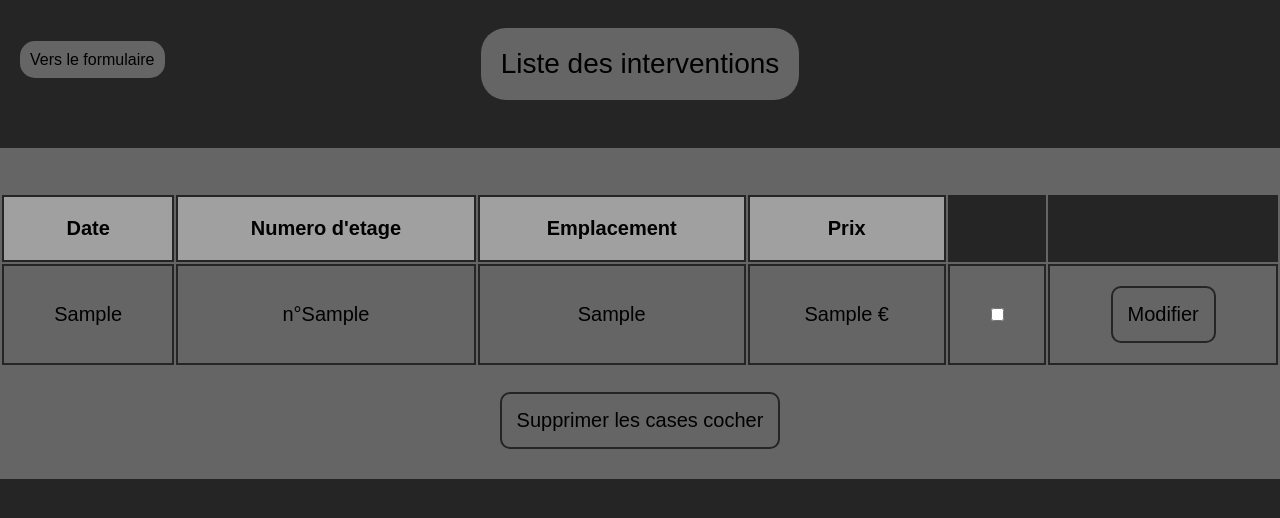
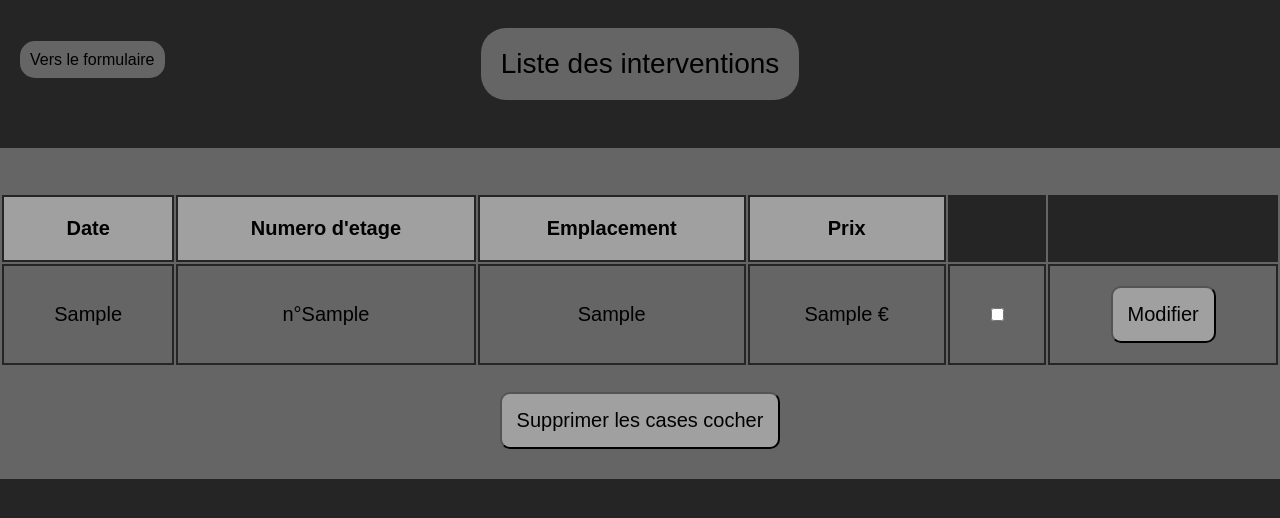
Before and after one commit to Clobac007/main, a PHP site: page /list.php in a window 1280 px wide. Shown: the top 518 px of the page. Run offline with PHP 8.4, Linux system fonts and the light colour scheme; tables that the repository leaves empty or names only in its code hold one stand-in row (values such as "Sample post").

Commit message:
update style

```diff
--- a/prj_ampoule/style/list.css
+++ b/prj_ampoule/style/list.css
@@ -91,10 +91,8 @@ th#full
 
 button
 {
-	border: solid 2px;
-	border-color: #252525;
 	border-radius: 10px;
-	background: #656565;
+	background: #a0a0a0;
 	padding: 15px;
 	font-size: 20px;
 }
```
